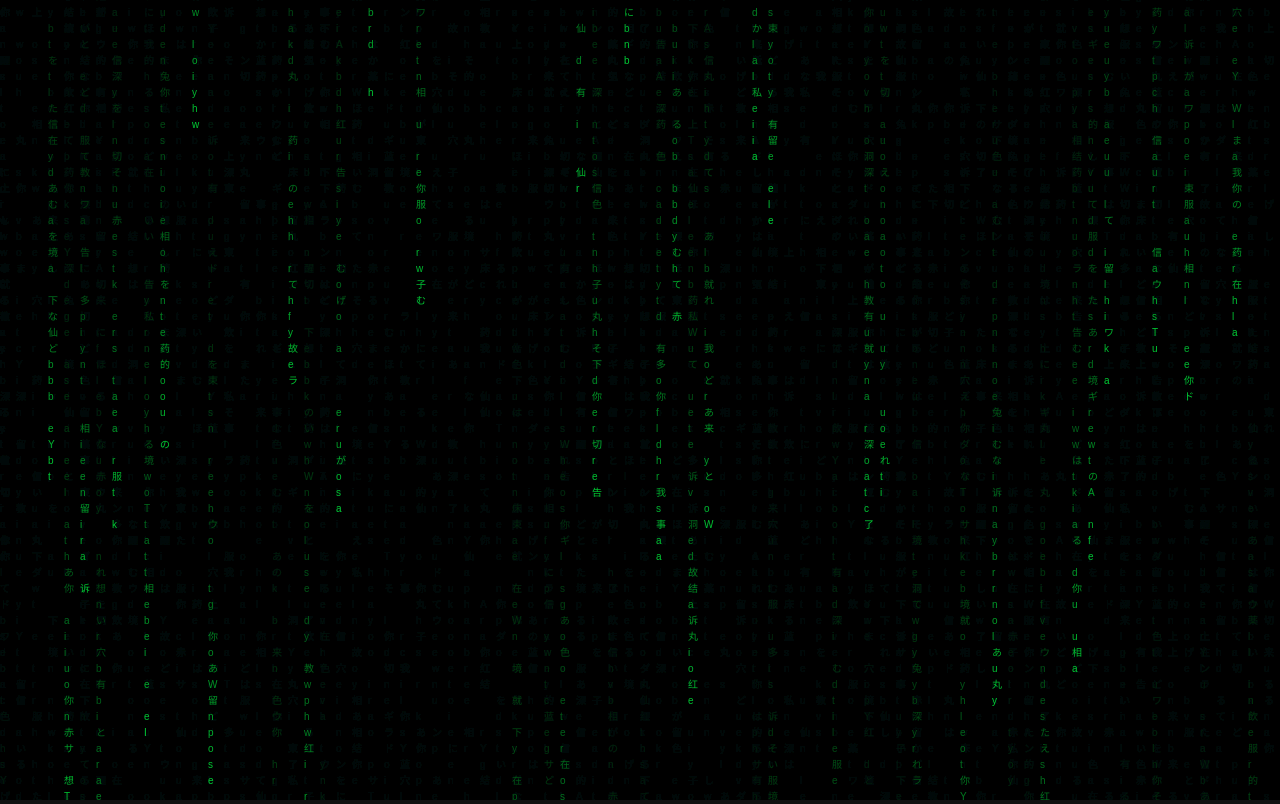
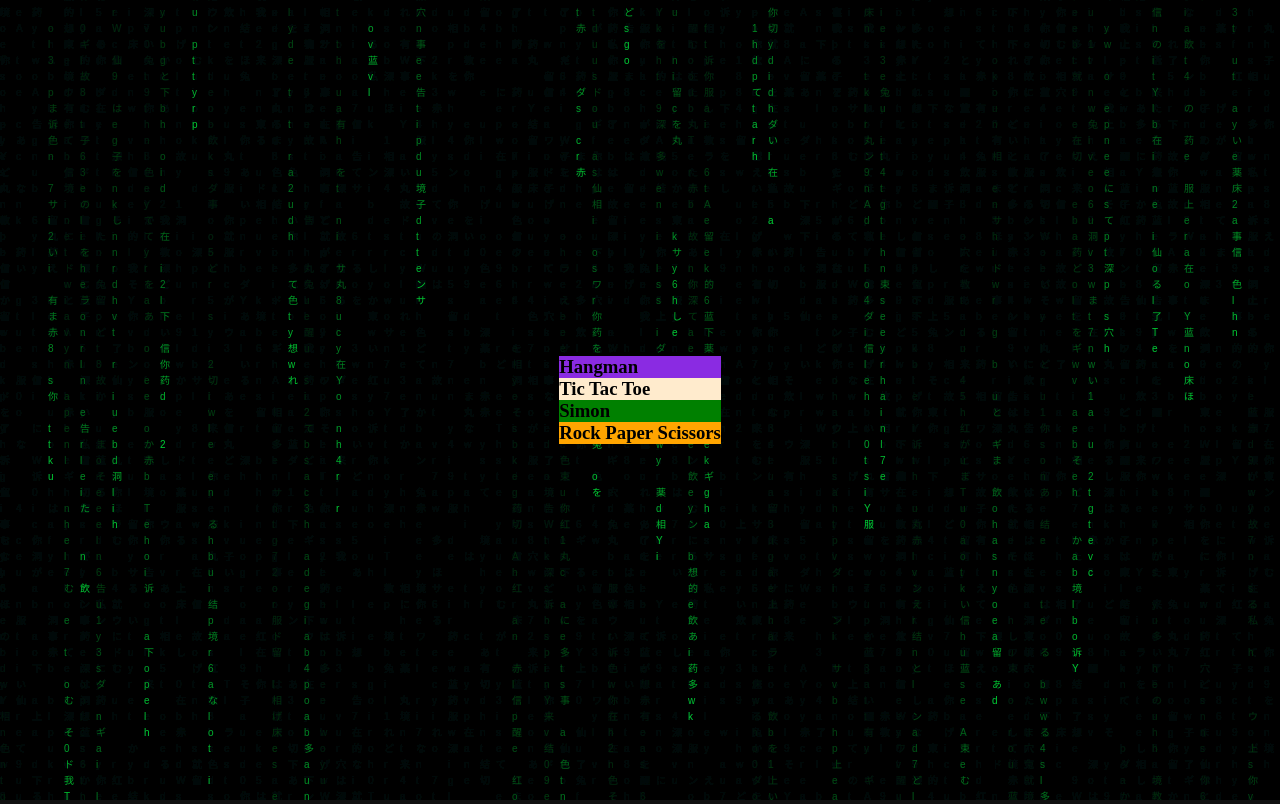
Before and after one commit to katieloesch/arcade, a plain HTML site: page index.html in a window 1280 px wide. Drawn offline with Linux system fonts and the light colour scheme.

Commit message:
add menu over matrix backdrop

```diff
--- a/css/style.css
+++ b/css/style.css
@@ -1,6 +1,7 @@
 * {
     margin: 0;
     padding: 0;
+    box-sizing: border-box;
 }
 
 html {
@@ -11,8 +12,44 @@ html {
 
 body {
     height: 100%;
+    display: flex;
+    align-items: center;
+    justify-content: center;
+    min-height: 100vh;
+    overflow: hidden;
+    position: relative;
 }
 
 #canvas {
     background-color: rgb(17, 17, 17);
+    position: absolute;
+    top: 0;
+    left: 0;
+    width: 100%;
+    height: 100%;
+    z-index: -1;
 }
+
+.panels-container {
+   position: relative;
+   z-index: 1;
+}
+
+#panel-hangman {
+    background-color: blueviolet;
+}
+
+#panel-ttt {
+    background-color: blanchedalmond;
+
+}
+
+#panel-simon {
+    background-color: green;
+
+}
+
+#panel-rps {
+    background-color: orange;
+
+}
--- a/index.html
+++ b/index.html
@@ -10,6 +10,29 @@
     </head>
     <body>
         <canvas id="canvas"></canvas>
+        <div class="panels-container">
+            <div class="panel" id="panel-hangman">
+                <h3>Hangman</h3>
+
+            </div>
+
+            <div class="panel" id="panel-ttt">
+                <h3>Tic Tac Toe</h3>
+
+
+            </div>
+
+            <div class="panel" id="panel-simon">
+                <h3>Simon</h3>
+
+
+            </div>
+
+            <div class="panel" id="panel-rps">
+                <h3>Rock Paper Scissors</h3>
+
+            </div>
+        </div>
 
 
     </body>
--- a/js/main.js
+++ b/js/main.js
@@ -19,7 +19,12 @@ for (let i=0; i<columns; i++) {
 
 }
 
-let str = "This is your last chance After this there is no turning back You take the blue pill the story ends you wake up in your bed and believe whatever you want to believe You take the red pill you stay in Wonderland and I show you how deep the rabbit hole goes 你服下蓝色药丸故事就结束了你在床上醒来相信你想相信的切服下红色药丸你留在仙境我告诉你兔子洞有多深 あなたは赤い薬を飲むとワンダランドに留まるそして私はウサギの穴がどれほど深いかを教えてあげる";
+const latin = "This is your last chance After this there is no turning back You take the blue pill the story ends you wake up in your bed and believe whatever you want to believe You take the red pill you stay in Wonderland and I show you how deep the rabbit hole goes";
+const chinese = "你服下蓝色药丸故事就结束了你在床上醒来相信你想相信的切服下红色药丸你留在仙境我告诉你兔子洞有多深 あなたは赤い薬を飲";
+const japanese = "むとワンダランドに留まるそして私はウサギの穴がどれほど深いかを教えてあげる";
+const nums = "01234567890123456789"
+
+const str = latin + chinese + japanese + nums
 
 const draw = () => {
     context.fillStyle = "rgba(0, 0, 0, 0.05)";
```
Also changed, not shown: 1 other file.
